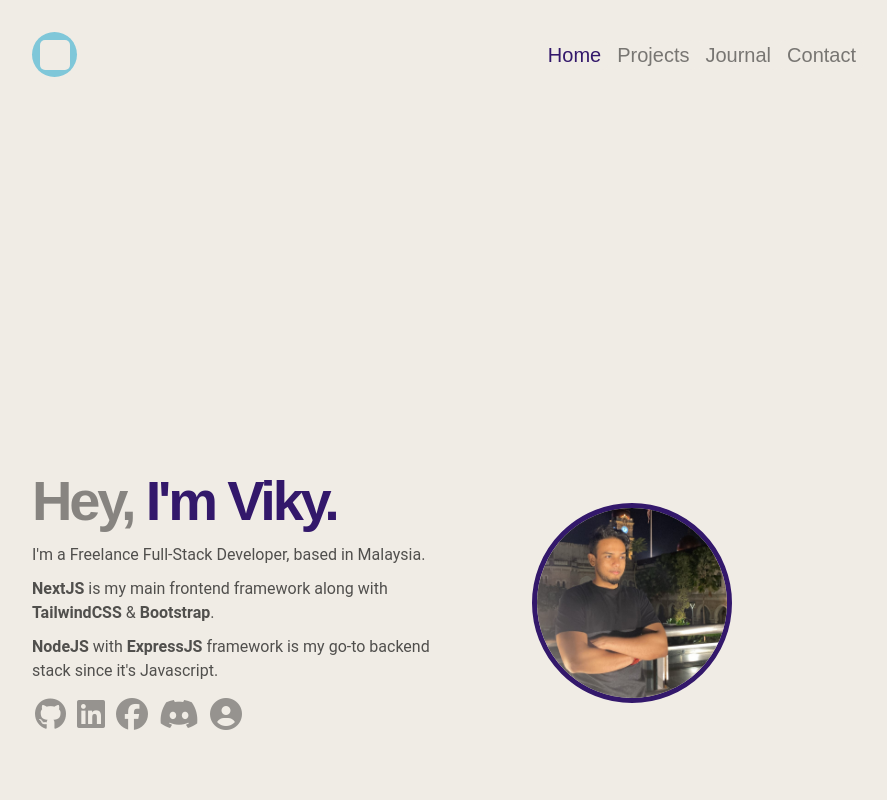
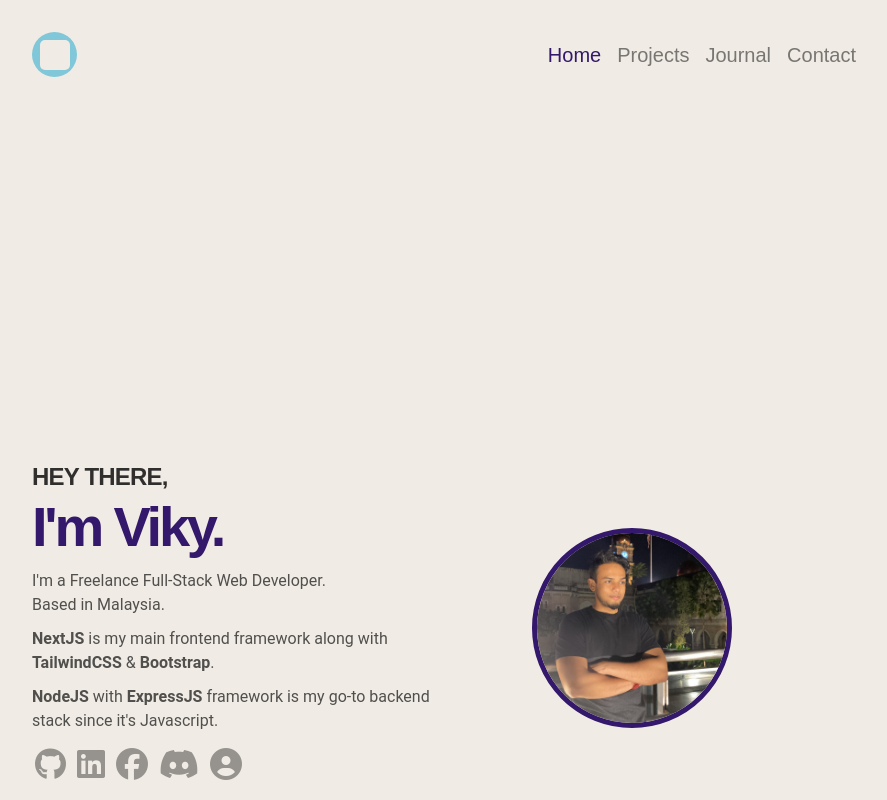
Before and after one commit to distrovik/next-portfolio, a Next.js app: page / in a window 1280 px wide. Shown: the top 800 px of the page, without its empty margins (192-1079 px from the left). Built offline with nearby package versions, Linux system fonts and the light colour scheme.

Commit message:
contact update and hero minor tweak

```diff
--- a/components/hero.jsx
+++ b/components/hero.jsx
@@ -6,13 +6,12 @@ export default function Hero() {
   return (
     <div className={styles.hero}>
       <div className={styles.heroDesc}>
+        <h2 id="hey" className={styles.hey}>HEY THERE,</h2>
         <h1>
-          <span id="hey" className={styles.hey}>
-            Hey,
-          </span>{" "}
-          <span style={{ display: "inline-block" }}>I&apos;m Viky.</span>
+          <span id="name" className={styles.name}style={{ display: "inline-block" }}>I&apos;m Viky.</span>
         </h1>
-        <p>I&apos;m a Freelance Full-Stack Developer, based in Malaysia.</p>
+        <p>I&apos;m a Freelance Full-Stack Web Developer.</p>
+        <p>Based in Malaysia.</p>
         <p className={styles.p}>
           <span className="font-bold">NextJS</span> is my main frontend
           framework along with <span className="font-bold">TailwindCSS</span> &{" "}
--- a/components/hero.module.css
+++ b/components/hero.module.css
@@ -41,7 +41,12 @@
 }
 
 .hey {
-    color: #00000070;
+    color: #000000cc;
+    margin-bottom: -10px;
+}
+
+.name {
+    color: #33186B;
 }
 
 /* Hero Section */
--- a/pages/contact.jsx
+++ b/pages/contact.jsx
@@ -22,12 +22,12 @@ export default function Contact() {
               <a
                 id="darkLink"
                 className={styles.link}
-                aria-label="fanvik.dev@gmail.com"
-                href="mailto:fanvik.dev@gmail.com"
+                aria-label="vik@distrovik.com"
+                href="mailto:vik@distrovik.com"
                 target="_blank"
                 rel="noreferrer noopener"
               >
-                fanvik.dev@gmail.com
+                vik@distrovik.com
               </a>
               .
             </p>
@@ -58,7 +58,7 @@ export default function Contact() {
                   aria-label="fiverr profile link"
                   rel="noreferrer noopener"
                 >
-                  Fiver
+                  Fiverr
                 </a>
               </li>
             </ul>
@@ -76,7 +76,7 @@ export default function Contact() {
                   className={styles.link}
                   target="_blank"
                   href="https://www.facebook.com/nixnicksnix"
-                  aria-label="Instagram link"
+                  aria-label="Facebook link"
                   rel="noreferrer noopener"
                 >
                   Facebook
@@ -88,7 +88,7 @@ export default function Contact() {
                   className={styles.link}
                   target="_blank"
                   href="https://www.linkedin.com/in/irfan-fairuz-442960247"
-                  aria-label="LinkedIn profile link"
+                  aria-label="LinkedIn link"
                   rel="noreferrer noopener"
                 >
                   LinkedIn
@@ -100,7 +100,7 @@ export default function Contact() {
                   className={styles.link}
                   target="_blank"
                   href="https://discord.gg/eWbuu6PC"
-                  aria-label="Twitter link"
+                  aria-label="Discord server link"
                   rel="noreferrer noopener"
                 >
                   Discord
@@ -111,7 +111,7 @@ export default function Contact() {
                   id="darkLink"
                   className={styles.link}
                   target="_blank"
-                  href="https://github.com/fanvik"
+                  href="https://github.com/distrovik"
                   aria-label="Github link"
                   rel="noreferrer noopener"
                 >
--- a/styles/global.css
+++ b/styles/global.css
@@ -162,7 +162,11 @@ p {
 
 /* Hey dark */
 .dark #hey {
-  color: #ffffffdd;
+  color: #7FC7D9;
+}
+
+.dark #name{
+  color: #ffffff;
 }
 
 /* Hey dark */
```
